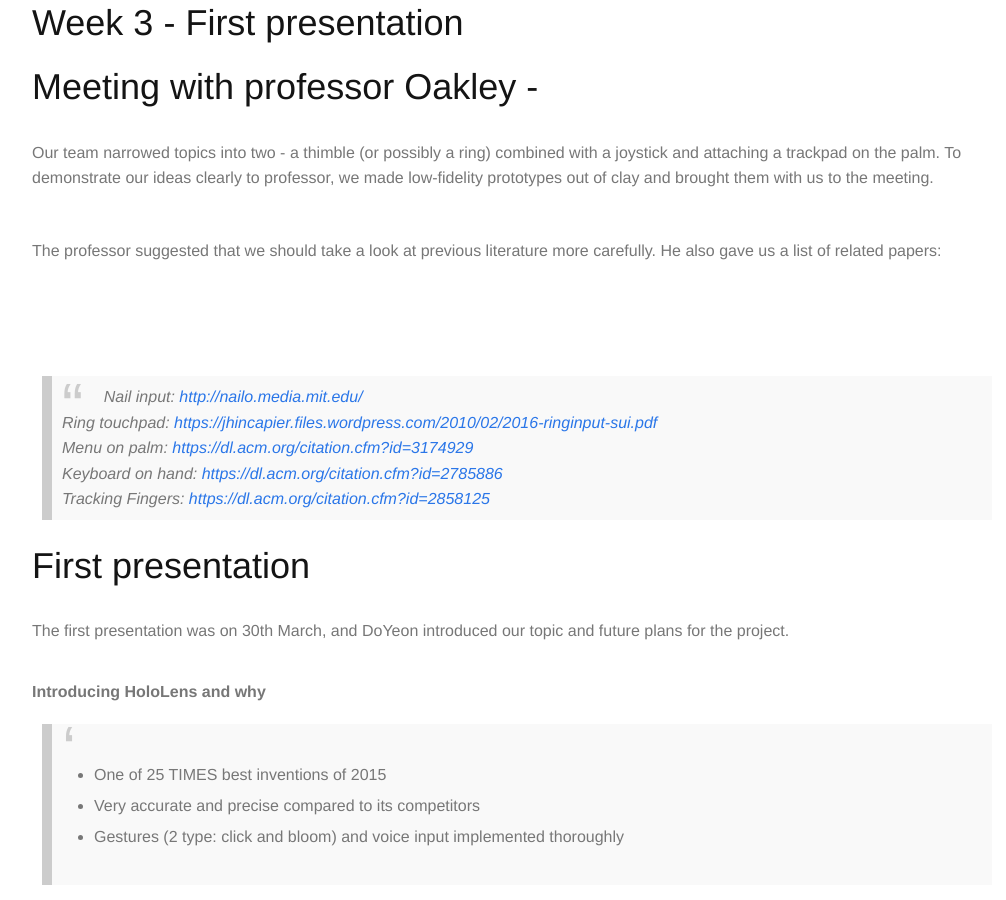
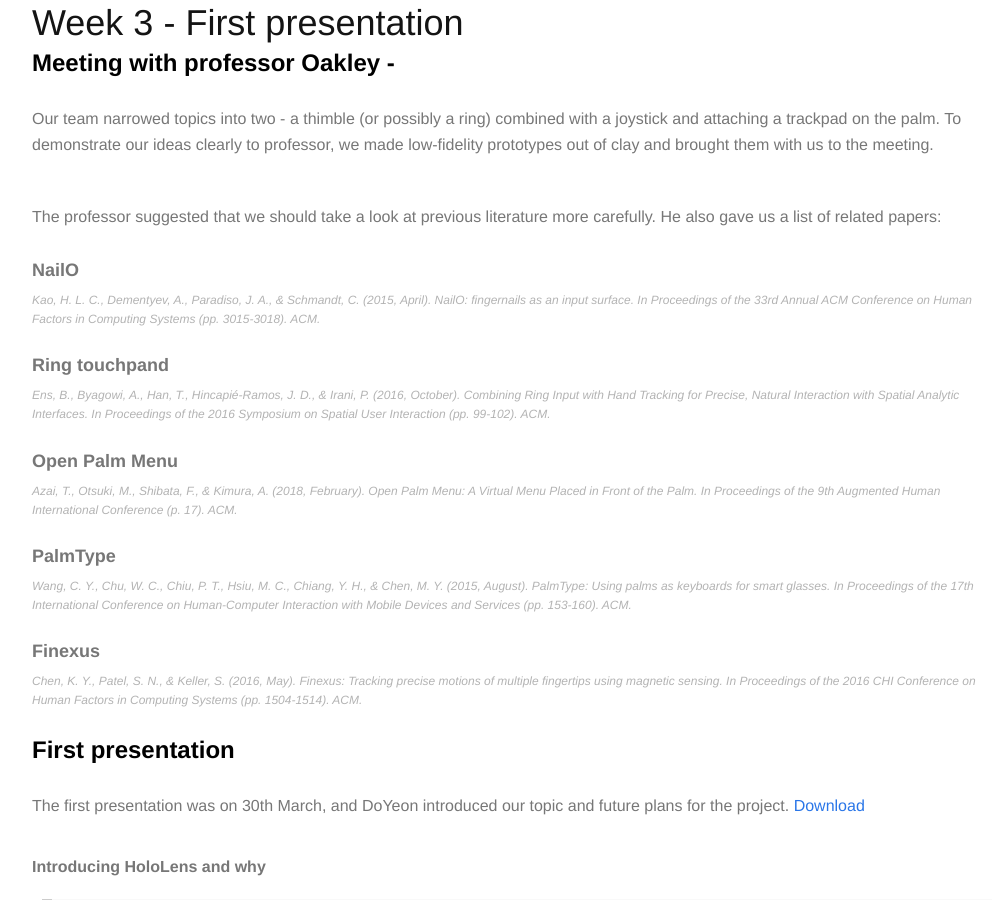
Before and after one commit to unist-AR/unist-AR.github.io, a Jekyll site: the page built from _posts/2018-03-30-Week-3.md, in a window 1280 px wide and 900 px high, scrolled down 319 px. Shown: the whole window, without its empty margins (123-1129 px from the left). Built offline with Jekyll 4.4.1, drawn with Linux system fonts in a browser that asks for light colours; some web fonts are replaced.

Commit message:
week 3: change the style of papers and add the presentation file

```diff
--- a/_posts/2018-03-30-Week-3.md
+++ b/_posts/2018-03-30-Week-3.md
@@ -4,23 +4,36 @@ title: Week 3 - First presentation
 description: "We introduced the topic candidates to the professor, and we had the first presentation."
 ---
 
-# Meeting with professor Oakley -
+## Meeting with professor Oakley -
 Our team narrowed topics into two - a thimble (or possibly a ring) combined with a joystick and attaching a trackpad on the palm. To demonstrate our ideas clearly to professor, we made low-fidelity prototypes out of clay and brought them with us to the meeting.
 
 
 The professor suggested that we should take a look at previous literature more carefully. He also gave us a list of related papers:
 
-<br>
+### NailO
 
->Nail input: [http://nailo.media.mit.edu/<br>](http://nailo.media.mit.edu/)
->Ring touchpad: [https://jhincapier.files.wordpress.com/2010/02/2016-ringinput-sui.pdf](https://jhincapier.files.wordpress.com/2010/02/2016-ringinput-sui.pdf)<br>
->Menu on palm: [https://dl.acm.org/citation.cfm?id=3174929](https://dl.acm.org/citation.cfm?id=3174929)<br>
->Keyboard on hand: [https://dl.acm.org/citation.cfm?id=2785886](https://dl.acm.org/citation.cfm?id=2785886)<br>
->Tracking Fingers: [https://dl.acm.org/citation.cfm?id=2858125](https://dl.acm.org/citation.cfm?id=2858125)<br>
+<p class='paper-citation'>Kao, H. L. C., Dementyev, A., Paradiso, J. A., & Schmandt, C. (2015, April). NailO: fingernails as an input surface. In Proceedings of the 33rd Annual ACM Conference on Human Factors in Computing Systems (pp. 3015-3018). ACM.</p>
 
-# First presentation
+### Ring touchpand
 
-The first presentation was on 30th March, and DoYeon introduced our topic and future plans for the project.<br><br>
+<p class='paper-citation'>Ens, B., Byagowi, A., Han, T., Hincapié-Ramos, J. D., & Irani, P. (2016, October). Combining Ring Input with Hand Tracking for Precise, Natural Interaction with Spatial Analytic Interfaces. In Proceedings of the 2016 Symposium on Spatial User Interaction (pp. 99-102). ACM.</p>
+
+### Open Palm Menu
+
+<p class='paper-citation'>Azai, T., Otsuki, M., Shibata, F., & Kimura, A. (2018, February). Open Palm Menu: A Virtual Menu Placed in Front of the Palm. In Proceedings of the 9th Augmented Human International Conference (p. 17). ACM.</p>
+
+### PalmType
+
+<p class='paper-citation'>Wang, C. Y., Chu, W. C., Chiu, P. T., Hsiu, M. C., Chiang, Y. H., & Chen, M. Y. (2015, August). PalmType: Using palms as keyboards for smart glasses. In Proceedings of the 17th International Conference on Human-Computer Interaction with Mobile Devices and Services (pp. 153-160). ACM.</p>
+
+### Finexus
+
+<p class='paper-citation'>Chen, K. Y., Patel, S. N., & Keller, S. (2016, May). Finexus: Tracking precise motions of multiple fingertips using magnetic sensing. In Proceedings of the 2016 CHI Conference on Human Factors in Computing Systems (pp. 1504-1514). ACM.</p>
+
+
+## First presentation
+
+The first presentation was on 30th March, and DoYeon introduced our topic and future plans for the project. [Download](/src/Capstone-concept presentation.pdf)<br><br>
 
 #### Introducing HoloLens and why
 >- One of 25 TIMES best inventions of 2015<br>
```
Also changed, not shown: 1 other file.
